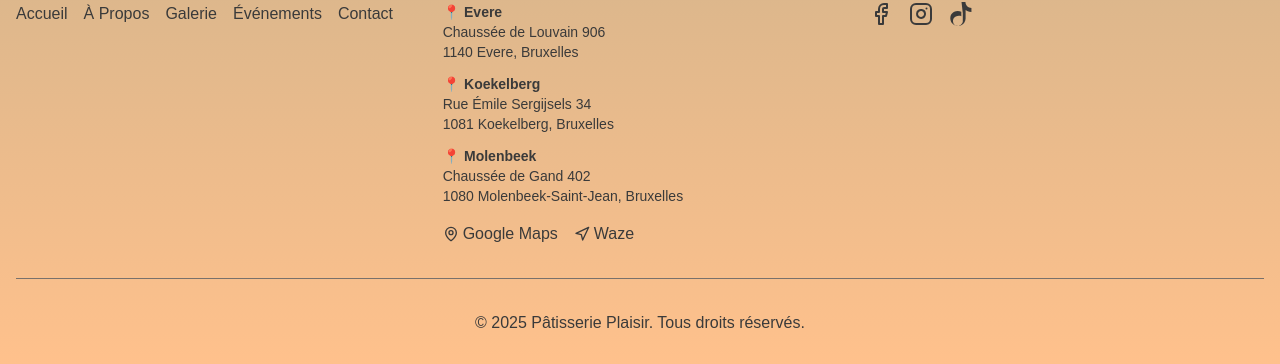
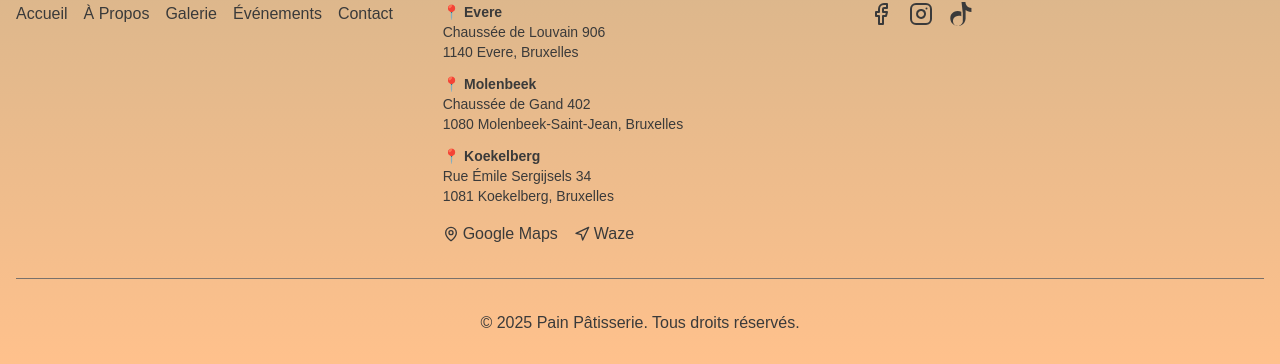
Before and after one commit to abdel-azou/ppain, a Next.js app: page / in a window 1280 px wide. Shown: the part 5279-5643 px from the top of the page. Built offline with nearby package versions, Linux system fonts and the light colour scheme.

Commit message:
fix: reorder Koekelberg address in footer and correct copyright name

```diff
--- a/src/components/Footer.tsx
+++ b/src/components/Footer.tsx
@@ -35,12 +35,12 @@ const Footer = () => {
                                 <p>Chaussée de Louvain 906<br/>1140 Evere, Bruxelles</p>
                             </div>
                             <div>
+                                <p className="font-semibold">📍 Molenbeek</p>
+                                <p>Chaussée de Gand 402<br/>1080 Molenbeek-Saint-Jean, Bruxelles</p>
+                            </div>
+                            <div>
                                 <p className="font-semibold">📍 Koekelberg</p>
                                 <p>Rue Émile Sergijsels 34<br/>1081 Koekelberg, Bruxelles</p>
-                            </div>
-                            <div>
-                                <p className="font-semibold">📍 Molenbeek</p>
-                                <p>Chaussée de Gand 402<br/>1080 Molenbeek-Saint-Jean, Bruxelles</p>
                             </div>
                         </div>
                         <div className="flex space-x-4 mt-4">
@@ -62,7 +62,7 @@ const Footer = () => {
                     </div>
                 </div>
                 <div className="text-center mt-8 pt-8 border-t border-stone-500 border-opacity-30">
-                    <p>&copy; {currentYear} Pâtisserie Plaisir. Tous droits réservés.</p>
+                    <p>&copy; {currentYear} Pain Pâtisserie. Tous droits réservés.</p>
                 </div>
             </div>
         </footer>
```
